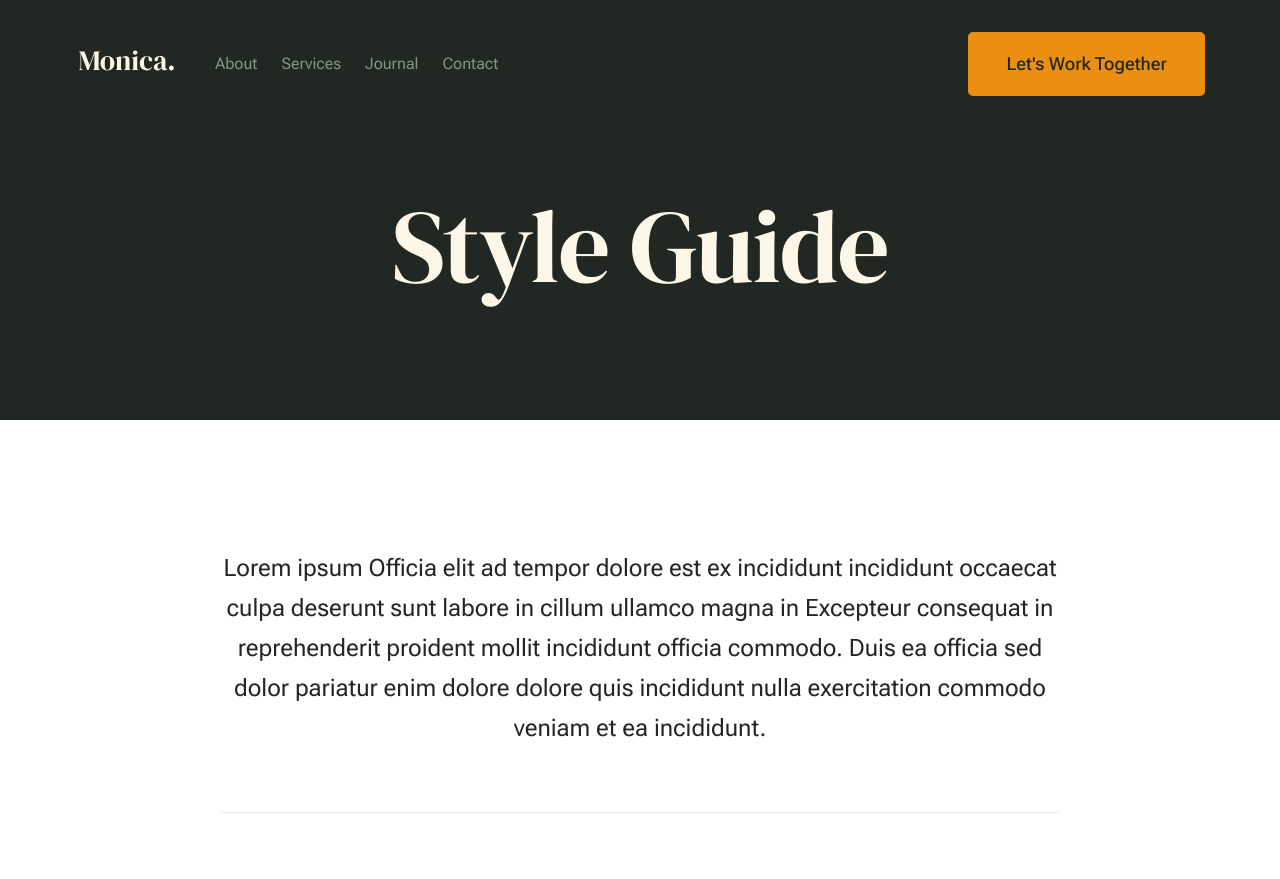
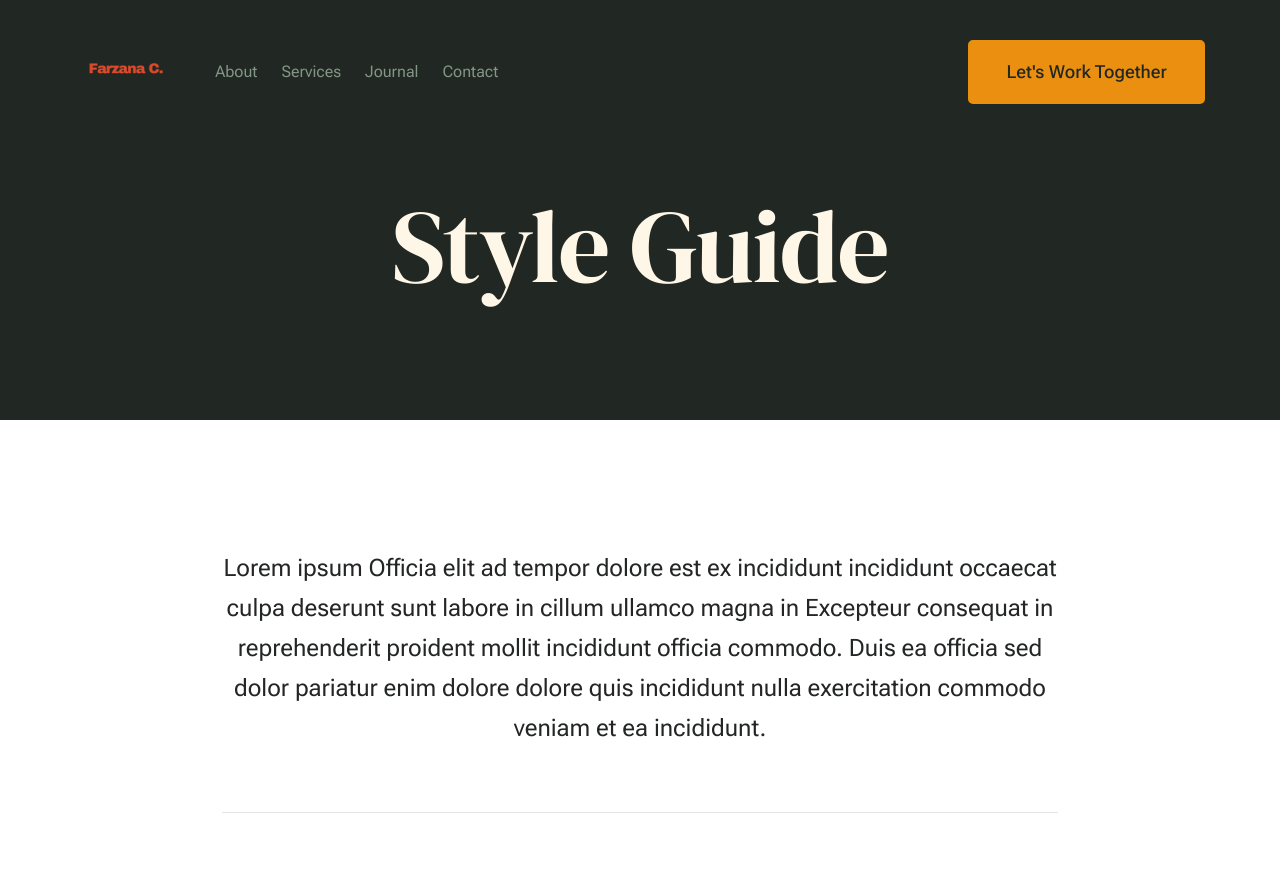
Before and after one commit to ChowdhuryFarzana/chowdhuryfarzana.github.io, a plain HTML site: page styles.html in a window 1280 px wide. Shown: the top 879 px of the page. Drawn offline with Linux system fonts and the light colour scheme.

Commit message:
new changes

```diff
--- a/styles.html
+++ b/styles.html
@@ -20,9 +20,9 @@
 
     <!-- favicons
     ================================================== -->
-    <link rel="apple-touch-icon" sizes="180x180" href="apple-touch-icon.png">
-    <link rel="icon" type="image/png" sizes="32x32" href="favicon-32x32.png">
-    <link rel="icon" type="image/png" sizes="16x16" href="favicon-16x16.png">
+    <link rel="apple-touch-icon" sizes="180x180" href="Farzana_logo.png">
+    <link rel="icon" type="image/png" sizes="32x32" href="Farzana_logo.png">
+    <link rel="icon" type="image/png" sizes="16x16" href="Farzana_logo.png">
     <link rel="manifest" href="site.webmanifest">
 
 </head>
@@ -56,7 +56,7 @@
                 <div class="s-header__block">
                     <div class="s-header__logo">
                         <a class="logo" href="index.html">
-                            <img src="images/logo.svg" alt="Homepage">
+                            <img src="images/Farzana_logo.png" alt="Homepage">
                         </a>
                     </div>
 
```
Also changed, not shown: about.html (+3 -3 lines), blog.html (+3 -3 lines), contact.html (+3 -3 lines), generic.html (+3 -3 lines).
